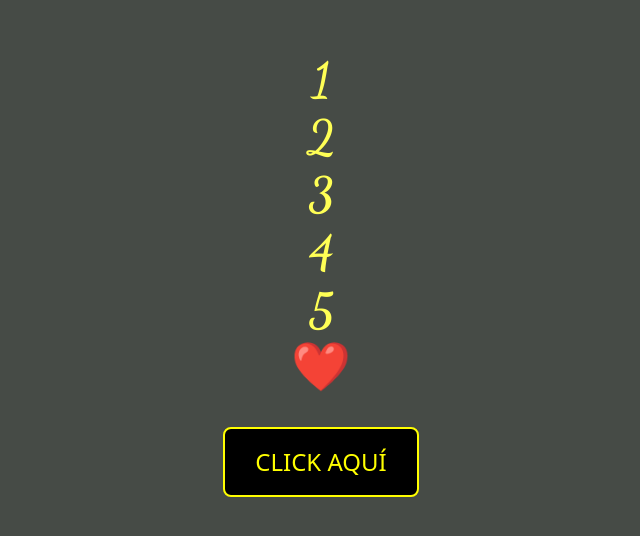
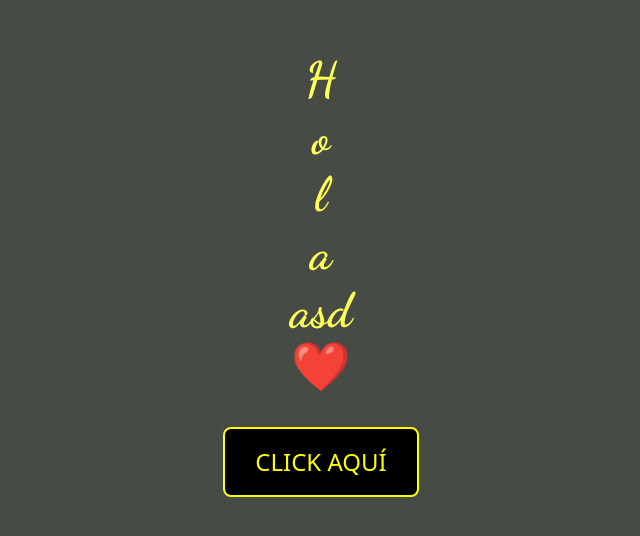
Before and after one commit to SleekSpy/FloresAmarillas_Tulipanes, a plain HTML site: page index.html in a window 1280 px wide. Shown: the part 126-662 px from the top of the page, without its empty margins (319-959 px from the left). Drawn offline with nearby package versions, Linux system fonts and the light colour scheme.

Commit message:
Update index.html

```diff
--- a/index.html
+++ b/index.html
@@ -62,11 +62,11 @@
 </head>
 <body>
     <div class="glowing-text">
-        1 <br>
-        2<br>
-        3<br>
-        4<br>
-        5<br>
+        H<br>
+        o<br>
+        l<br>
+        a<br>
+        asd<br>
         ❤️
     </div>
 
```
